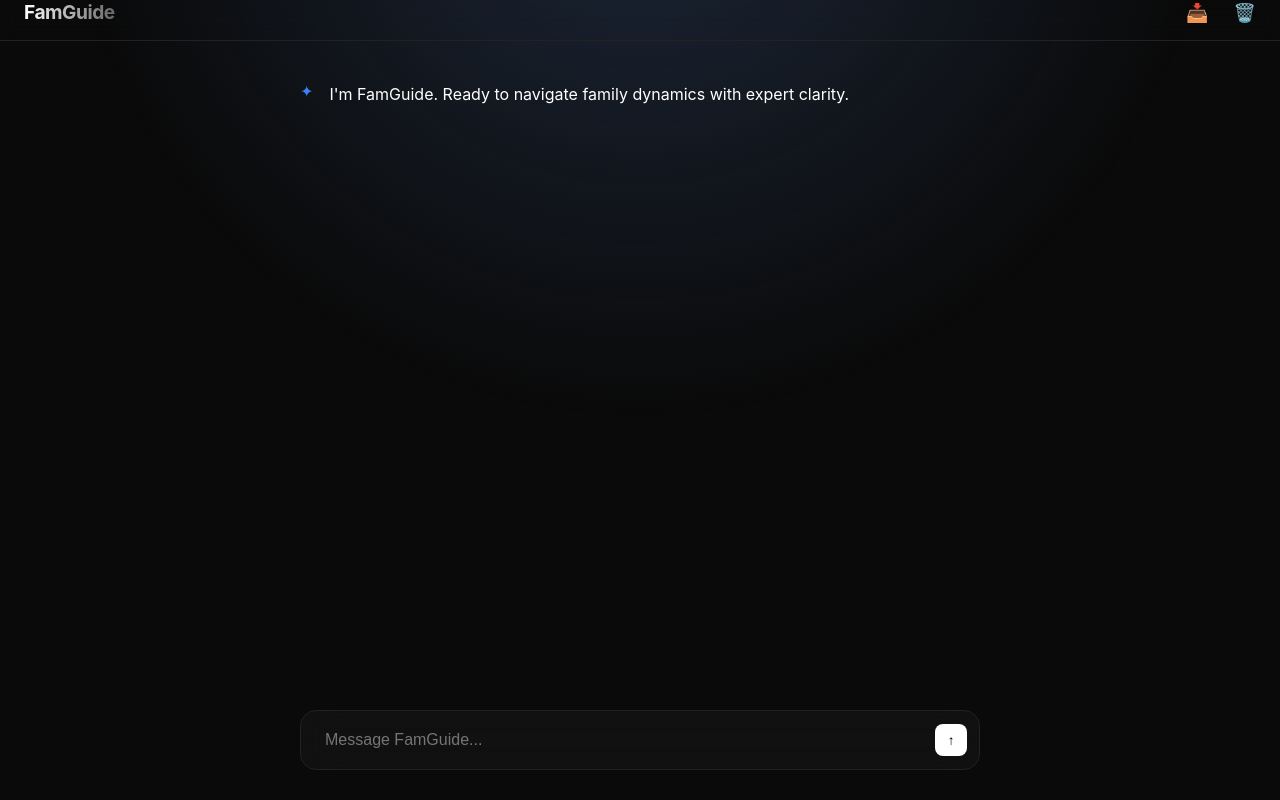
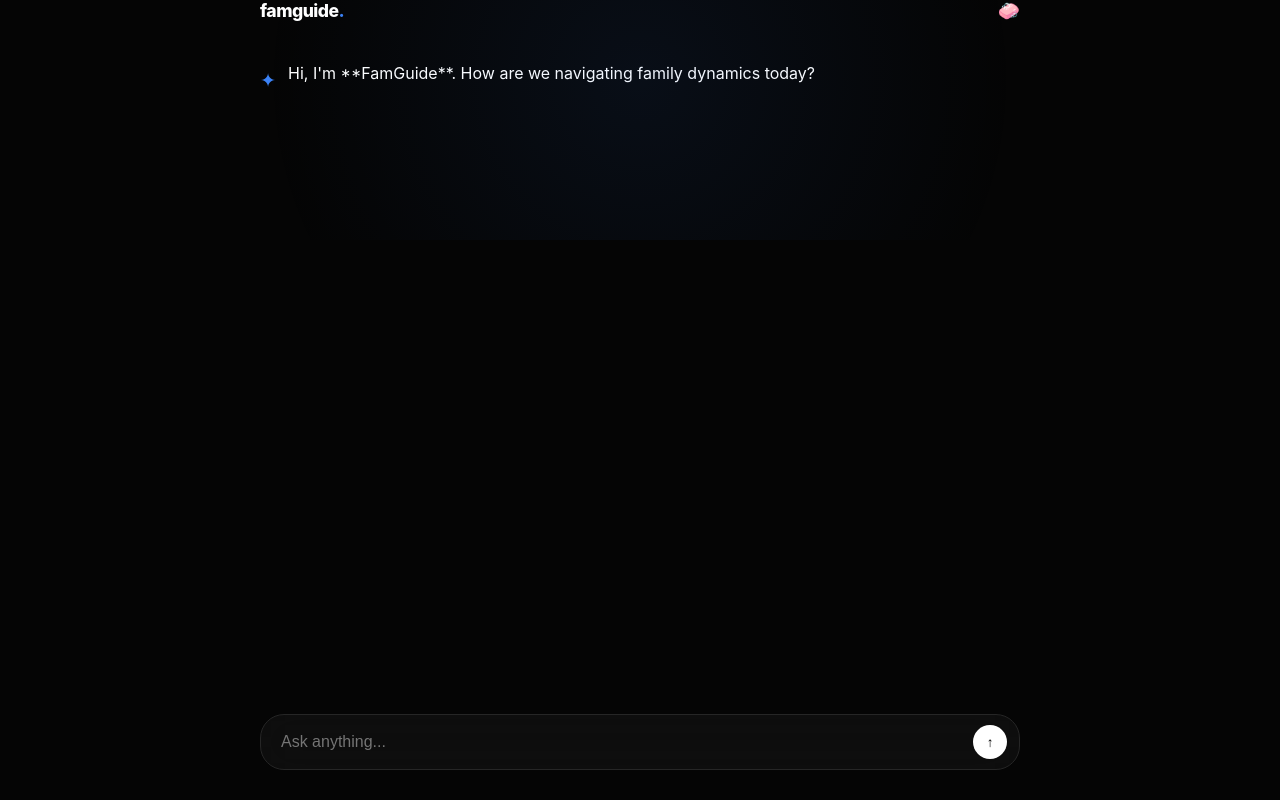
Before and after one commit to LouSmooth/family-advisor-app, a plain HTML site: page index.html in a window 1280 px wide. Drawn offline with nearby package versions, Linux system fonts and the light colour scheme.

Commit message:
Update index.html

```diff
--- a/index.html
+++ b/index.html
@@ -3,7 +3,7 @@
 <head>
     <meta charset="UTF-8">
     <meta name="viewport" content="width=device-width, initial-scale=1.0, maximum-scale=1.0, user-scalable=no, viewport-fit=cover">
-    <title>FamGuide</title>
+    <title>FamGuide | Future of Parenting</title>
 
     <link rel="apple-touch-icon" href="icon.png">
     <meta name="apple-mobile-web-app-capable" content="yes">
@@ -13,12 +13,12 @@
 
     <style>
         :root {
-            --bg: #0a0a0a;
-            --card-bg: #111111;
-            --border: #222222;
-            --text-primary: #ffffff;
-            --text-secondary: #a1a1a1;
-            --accent-glow: #3b82f6; /* Electric Blue */
+            --bg: #050505; /* True deep black */
+            --card: #121212; /* Elevation grey */
+            --border: #262626;
+            --accent: #3b82f6; /* Electric Blue */
+            --text-main: #ffffff;
+            --text-dim: #a1a1aa;
         }
 
         * { box-sizing: border-box; -webkit-tap-highlight-color: transparent; }
@@ -26,168 +26,162 @@
         body {
             font-family: 'Inter', -apple-system, system-ui, sans-serif;
             background-color: var(--bg);
-            color: var(--text-primary);
+            color: var(--text-main);
             margin: 0;
             display: flex;
             height: 100vh;
             overflow: hidden;
         }
 
-        /* Futuristic Background Glows */
-        .glow {
+        /* Subtle Background Aura */
+        body::before {
+            content: "";
             position: fixed;
-            top: 0; left: 0; width: 100%; height: 100%;
-            background: radial-gradient(circle at 50% -20%, #1e293b 0%, transparent 50%);
+            top: -10%; left: 50%; transform: translateX(-50%);
+            width: 80%; height: 40%;
+            background: radial-gradient(circle, rgba(59, 130, 246, 0.08) 0%, transparent 70%);
             pointer-events: none;
-            z-index: 0;
         }
 
         #main {
             flex: 1;
             display: flex;
             flex-direction: column;
-            z-index: 1;
+            max-width: 800px;
+            margin: 0 auto;
+            width: 100%;
         }
 
         header {
-            padding: 16px 24px;
+            padding: 20px;
             display: flex;
+            justify-content: space-between;
             align-items: center;
-            justify-content: space-between;
-            border-bottom: 1px solid var(--border);
-            backdrop-filter: blur(10px);
-            padding-top: env(safe-area-inset-top);
+            padding-top: env(safe-area-inset-top, 20px);
         }
 
         .logo {
-            font-weight: 700;
-            letter-spacing: -0.5px;
-            font-size: 1.2rem;
-            background: linear-gradient(to right, #fff, #666);
-            -webkit-background-clip: text;
-            -webkit-text-fill-color: transparent;
+            font-weight: 800;
+            font-size: 1.1rem;
+            letter-spacing: -0.03em;
+            text-transform: lowercase;
         }
 
+        /* Chat Area */
         #chat-container {
             flex: 1;
             overflow-y: auto;
-            padding: 40px 20px;
+            padding: 20px;
             display: flex;
             flex-direction: column;
-            align-items: center;
+            gap: 24px;
+            scrollbar-width: none; /* Firefox */
+        }
+        #chat-container::-webkit-scrollbar { display: none; } /* Safari/Chrome */
+
+        .message {
+            max-width: 90%;
+            font-size: 16px;
+            line-height: 1.6;
+            animation: slideUp 0.3s ease-out;
         }
 
-        .message-row {
-            width: 100%;
-            max-width: 680px;
-            margin-bottom: 32px;
-            animation: fadeIn 0.4s ease;
+        @keyframes slideUp { from { opacity: 0; transform: translateY(10px); } to { opacity: 1; transform: translateY(0); } }
+
+        .user-message {
+            align-self: flex-end;
+            background: var(--card);
+            border: 1px solid var(--border);
+            padding: 12px 18px;
+            border-radius: 20px 20px 4px 20px;
         }
 
-        @keyframes fadeIn { from { opacity: 0; transform: translateY(10px); } to { opacity: 1; transform: translateY(0); } }
-
-        .bubble {
-            font-size: 16px;
-            line-height: 1.7;
+        .ai-message {
+            align-self: flex-start;
+            color: var(--text-main);
+            display: flex;
+            gap: 12px;
         }
 
-        .user-bubble {
-            background: var(--card-bg);
-            border: 1px solid var(--border);
-            padding: 12px 20px;
-            border-radius: 14px;
-            display: inline-block;
-            float: right;
-            max-width: 85%;
+        .ai-icon {
+            color: var(--accent);
+            font-size: 1.2rem;
+            margin-top: 4px;
         }
 
-        .ai-content {
-            display: flex;
-            gap: 16px;
-            color: var(--text-secondary);
-        }
+        /* Markdown Styling */
+        .ai-message p { margin: 0 0 12px 0; }
+        .ai-message ul { padding-left: 20px; color: var(--text-dim); }
+        .ai-message strong { color: var(--accent); font-weight: 600; }
 
-        .ai-bubble { color: var(--text-primary); }
-        .ai-bubble strong { color: #fff; border-bottom: 1px solid var(--border); }
-
-        /* Floating Input Bar */
+        /* Floating Futuristic Input */
         .input-wrapper {
             padding: 20px;
             padding-bottom: calc(30px + env(safe-area-inset-bottom));
-            display: flex;
-            justify-content: center;
         }
 
         .input-box {
-            width: 100%;
-            max-width: 680px;
-            background: rgba(255,255,255,0.03);
+            background: rgba(255, 255, 255, 0.04);
+            backdrop-filter: blur(20px);
             border: 1px solid var(--border);
-            border-radius: 16px;
+            border-radius: 24px;
             display: flex;
             align-items: center;
-            padding: 8px 12px;
-            transition: border-color 0.3s ease;
-            backdrop-filter: blur(20px);
+            padding: 6px 12px 6px 20px;
+            transition: all 0.2s ease;
         }
 
-        .input-box:focus-within { border-color: var(--accent-glow); }
+        .input-box:focus-within {
+            border-color: var(--accent);
+            background: rgba(255, 255, 255, 0.07);
+        }
 
         input {
             flex: 1;
             border: none;
             outline: none;
-            padding: 12px;
-            font-size: 16px;
             background: transparent;
             color: white;
+            padding: 12px 0;
+            font-size: 16px;
         }
 
         .send-btn {
             background: white;
             color: black;
             border: none;
-            width: 32px;
-            height: 32px;
-            border-radius: 8px;
-            font-weight: 800;
+            width: 34px;
+            height: 34px;
+            border-radius: 50%;
+            display: flex;
+            align-items: center;
+            justify-content: center;
+            font-weight: bold;
             cursor: pointer;
+            transition: 0.2s;
         }
 
-        .tool-icon {
-            color: var(--text-secondary);
-            cursor: pointer;
-            font-size: 18px;
-            margin-left: 10px;
-        }
+        .send-btn:active { transform: scale(0.9); }
     </style>
 </head>
 <body>
-    <div class="glow"></div>
 
     <div id="main">
         <header>
-            <div class="logo">FamGuide</div>
-            <div style="display: flex; gap: 15px;">
-                <span class="tool-icon" onclick="downloadChat()">📥</span>
-                <span class="tool-icon" onclick="clearChat()">🗑️</span>
-            </div>
+            <div class="logo">famguide<span style="color:var(--accent);">.</span></div>
+            <div style="font-size: 18px; cursor: pointer;" onclick="location.reload()">🧼</div>
         </header>
 
         <div id="chat-container">
-            <div class="message-row">
-                <div class="ai-content">
-                    <div style="color: var(--accent-glow)">✦</div>
-                    <div class="bubble ai-bubble">
-                        I'm FamGuide. Ready to navigate family dynamics with expert clarity.
-                    </div>
-                </div>
+            <div class="message ai-message">
+                <div class="ai-icon">✦</div>
+                <div>Hi, I'm **FamGuide**. How are we navigating family dynamics today?</div>
             </div>
         </div>
 
         <div class="input-wrapper">
             <div class="input-box">
-                <input type="text" id="user-input" placeholder="Message FamGuide..." autocomplete="off">
+                <input type="text" id="user-input" placeholder="Ask anything..." autocomplete="off">
                 <button class="send-btn" onclick="sendMessage()">↑</button>
             </div>
         </div>
@@ -198,22 +192,18 @@
         const userInput = document.getElementById('user-input');
 
         function appendMessage(text, isUser) {
-            const row = document.createElement('div');
-            row.className = 'message-row';
+            const msgDiv = document.createElement('div');
+            msgDiv.className = `message ${isUser ? 'user-message' : 'ai-message'}`;
 
             if (isUser) {
-                row.innerHTML = `<div class="user-bubble">${text}</div><div style="clear:both"></div>`;
+                msgDiv.innerText = text;
             } else {
-                row.innerHTML = `
-                    <div class="ai-content">
-                        <div style="color: var(--accent-glow)">✦</div>
-                        <div class="bubble ai-bubble">${marked.parse(text)}</div>
-                    </div>`;
+                msgDiv.innerHTML = `<div class="ai-icon">✦</div><div>${marked.parse(text)}</div>`;
             }
 
-            chatContainer.appendChild(row);
+            chatContainer.appendChild(msgDiv);
             chatContainer.scrollTop = chatContainer.scrollHeight;
-            return row.querySelector('.bubble') || row.querySelector('.user-bubble');
+            return msgDiv;
         }
 
         async function sendMessage() {
@@ -230,17 +220,18 @@
                     body: JSON.stringify({ prompt: text })
                 });
                 const data = await response.json();
-                loading.innerHTML = marked.parse(data.text);
-            } catch (e) {
-                loading.innerText = "System error. Try again.";
+                loading.innerHTML = `<div class="ai-icon">✦</div><div>${marked.parse(data.text)}</div>`;
+                chatContainer.scrollTop = chatContainer.scrollHeight;
+            } catch (error) {
+                loading.innerText = "System offline. Check connection.";
             }
         }
 
-        function clearChat() { if(confirm("Wipe history?")) chatContainer.innerHTML = ''; }
-        function downloadChat() { /* ...same download logic as before... */ }
-
         userInput.addEventListener('keydown', (e) => {
-            if (e.key === 'Enter' && !e.shiftKey) { e.preventDefault(); sendMessage(); }
+            if (e.key === 'Enter' && !e.shiftKey) {
+                e.preventDefault();
+                sendMessage();
+            }
         });
     </script>
 </body>
```
